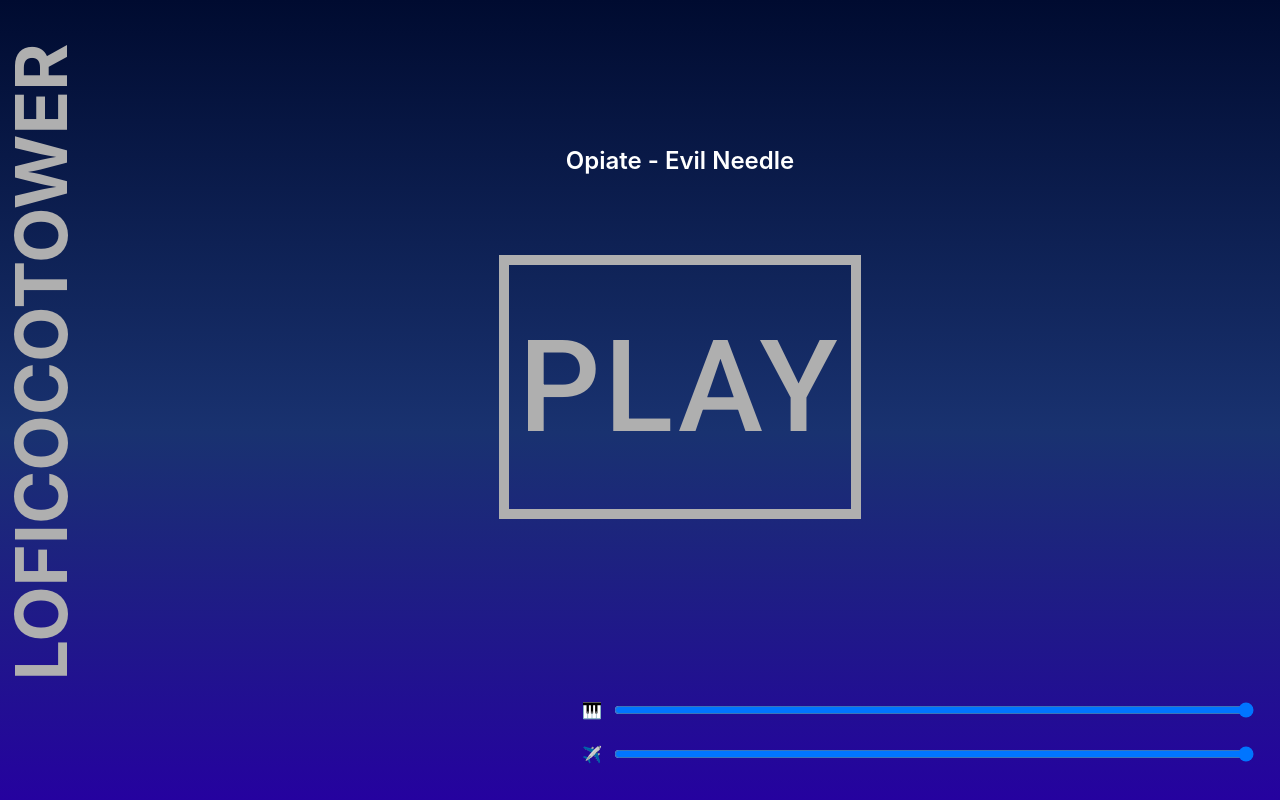
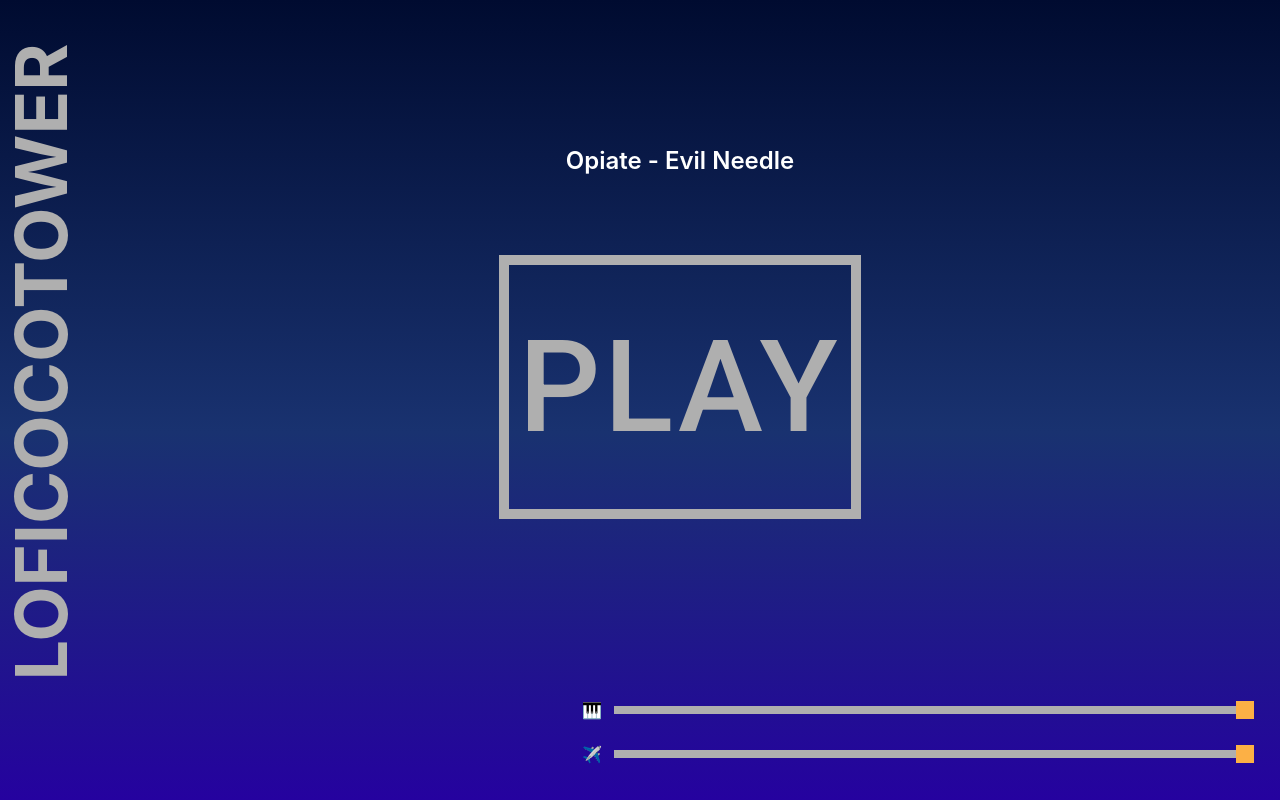
Before and after one commit to gabygarro/loficocotower, a React (Create React App) app: page / in a window 1280 px wide. Built offline with nearby package versions, Linux system fonts and the light colour scheme; a web font is replaced by a local one.

Commit message:
Update volume slider styles and carry volume setting to next song
closes #38
closes #39

```diff
--- a/src/App.css
+++ b/src/App.css
@@ -112,3 +112,25 @@ a.nowPlaying.shadowAnimation {
 a.nowPlaying:hover {
   text-decoration: underline;
 }
+
+input[type="range"] {
+  appearance: none;
+  background-color: transparent;
+}
+
+input[type="range"]::-webkit-slider-runnable-track {
+  position: relative;
+  height: 8px;
+  background-color: #afafaf;
+}
+
+input[type="range"]::-webkit-slider-thumb {
+  box-sizing: border-box;
+  appearance: none;
+  position: relative;
+  background-color: #fcb045;
+  width: 18px;
+  height: 18px;
+  top: 50%;
+  translate: 0 -50%;
+}
--- a/src/Player.js
+++ b/src/Player.js
@@ -45,10 +45,11 @@ export const Player = () => {
     }, 1000)
     audioElement.addEventListener("ended", () => {
       setMusicStatus("changing_source")
+      const volume = musicAudio.current.volume
       musicAudio.current.remove()
       musicAudio.current = musicAudioLoading.current
       musicAudio.current.id = "music"
-      // musicAudio.current.volume = musicVolumeRef.current
+      musicAudio.current.volume = volume
       musicAudio.current.play()
       setSelectedMusicIndex(nextMusicIndex)
       musicAudioLoading.current = null
@@ -167,7 +168,7 @@ export const Player = () => {
               id="musicVolume"
               min="0"
               max="1"
-              step="0.1"
+              step="0.01"
               value={musicVolume}
               onChange={(e) => {
                 setMusicVolume(e.target.value)
@@ -182,7 +183,7 @@ export const Player = () => {
               id="atcVolume"
               min="0"
               max="1"
-              step="0.1"
+              step="0.01"
               value={atcVolume}
               onChange={(e) => {
                 setAtcVolume(e.target.value)
```
